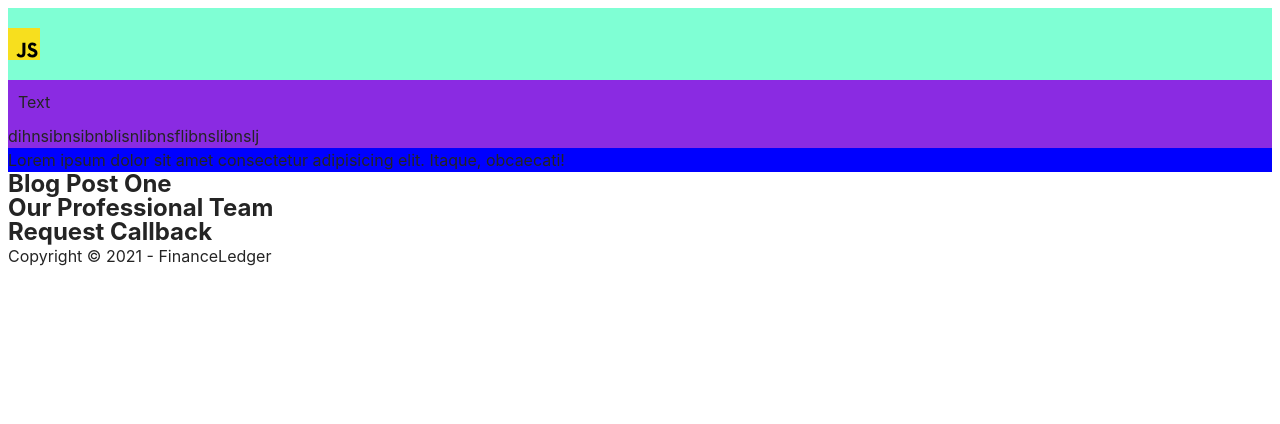
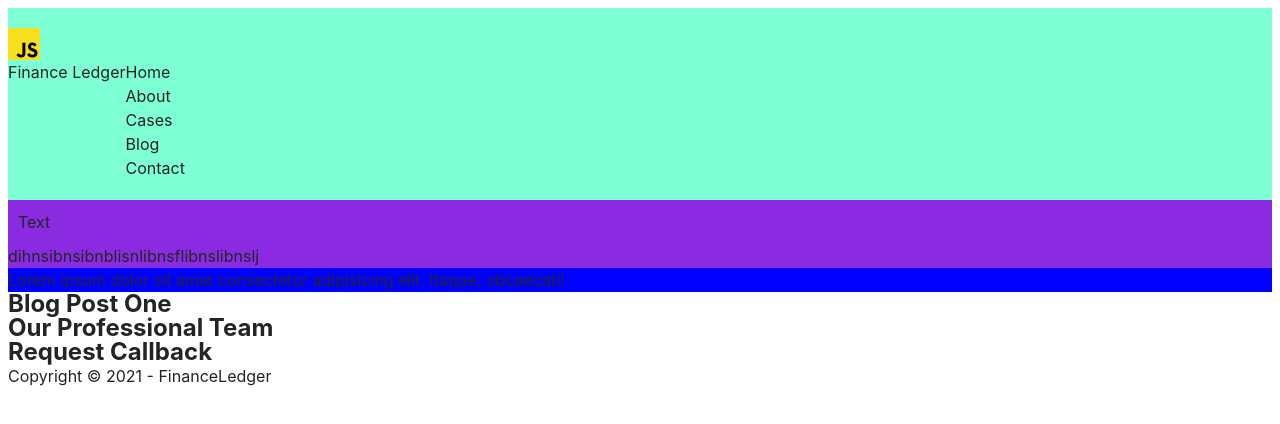
Before and after one commit to Duard4/practice, a website built with Vite: page src/index.html in a window 1280 px wide. Built offline with nearby package versions, Linux system fonts and the light colour scheme.

Commit message:
add header start

```diff
--- a/src/css/header.css
+++ b/src/css/header.css
@@ -2,3 +2,7 @@
   padding: 20px 0;
   background-color: aquamarine;
 }
+
+.header-nav {
+  display: flex;
+}
--- a/src/partials/header.html
+++ b/src/partials/header.html
@@ -1,3 +1,25 @@
 <header class="header">
   <img src="./img/javascript.svg" alt="javascript" />
+  <nav class="header-nav">
+    <a class="logo header-logo" href="./index.html"
+      ><span>Finance</span> Ledger</a
+    >
+    <ul class="nav-list">
+      <li class="nav-item">
+        <a class="nav-link" href="./index.html">Home</a>
+      </li>
+      <li class="nav-item">
+        <a class="nav-link" href="">About</a>
+      </li>
+      <li class="nav-item">
+        <a class="nav-link" href="">Cases</a>
+      </li>
+      <li class="nav-item">
+        <a class="nav-link" href="">Blog</a>
+      </li>
+      <li class="nav-item">
+        <a class="nav-link" href="">Contact</a>
+      </li>
+    </ul>
+  </nav>
 </header>
```
Also changed, not shown: src/img/header-book.svg (added).
